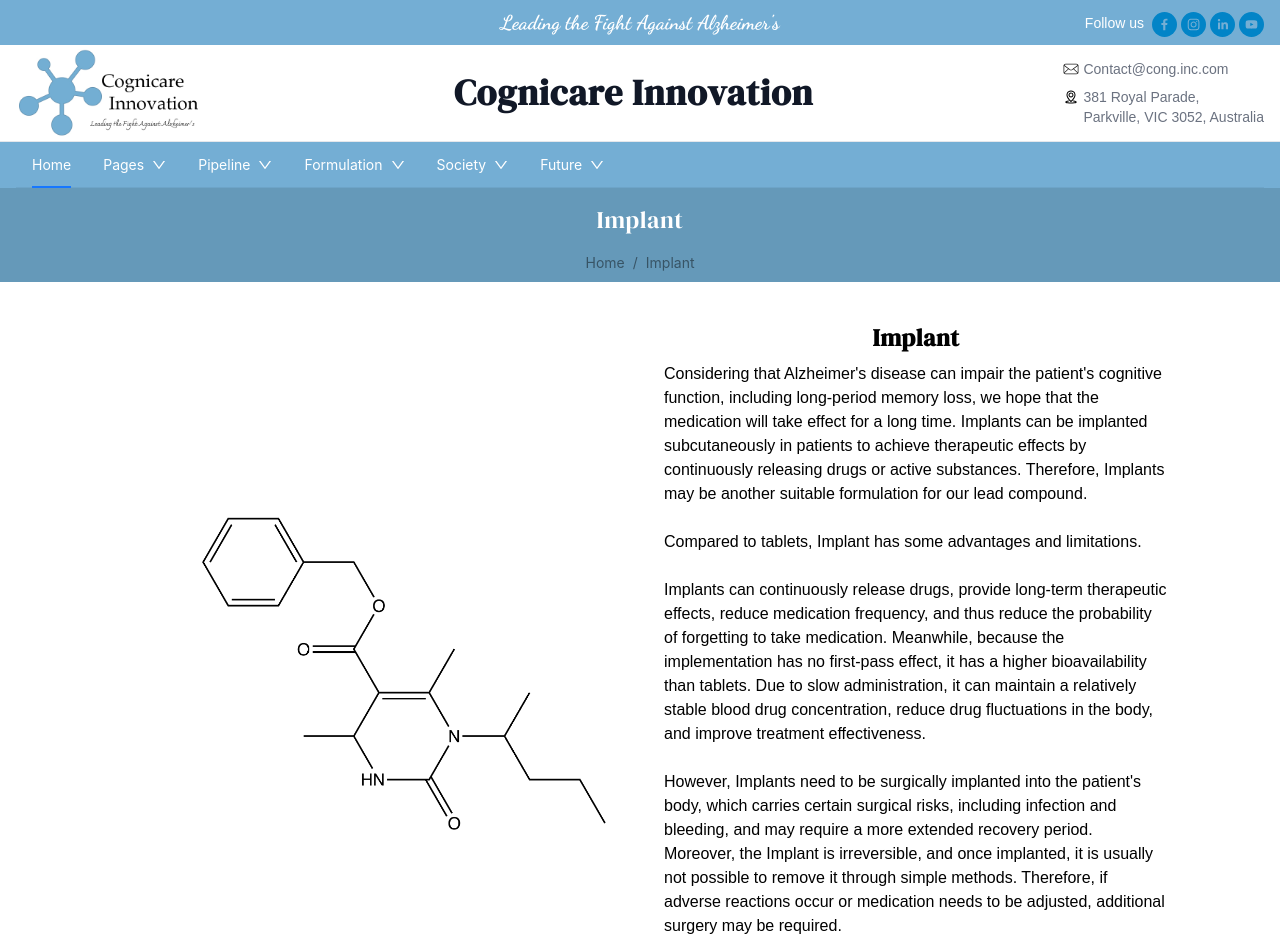
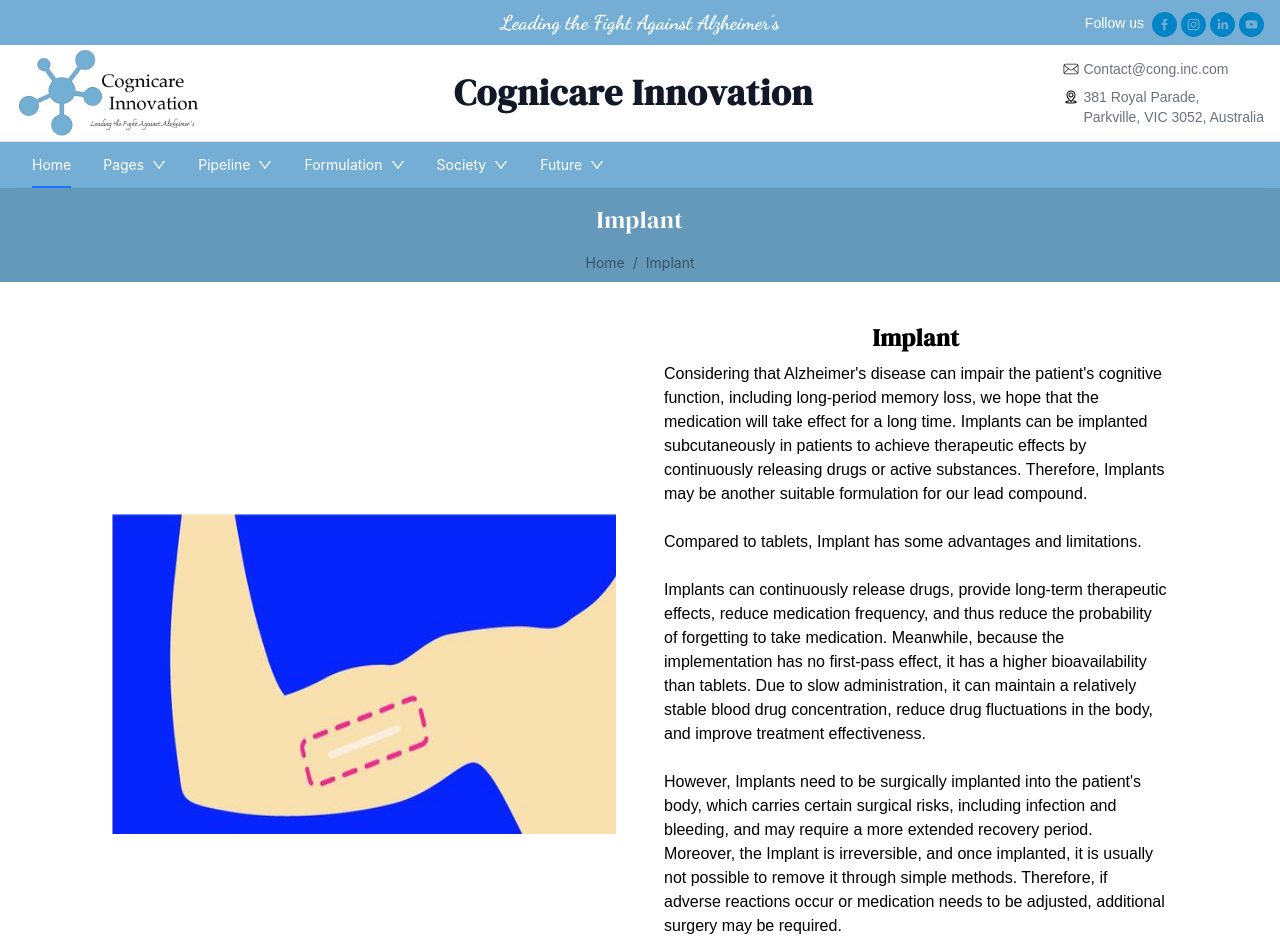
Before and after one commit to MUOliver1026/cognicare-innovation-website, a React (Vite) app: page /implant in a window 1280 px wide. Shown: the top 952 px of the page. Built offline with nearby package versions, Linux system fonts and the light colour scheme; a web font is replaced by a local one.

Commit message:
change pictures

```diff
--- a/src/pages/FutureDevelopment.jsx
+++ b/src/pages/FutureDevelopment.jsx
@@ -10,7 +10,7 @@ export default function FutureDevelopment() {
       <Breadcrumbs />
       <div className='grid grid-cols-2 gap-16 py-8 px-36'>
         <div className='bg-white flex justify-center items-center'>
-          <img src='https://images.unsplash.com/photo-1584432810601-6c7f27d2362b?q=80&w=3783&auto=format&fit=crop&ixlib=rb-4.0.3&ixid=M3wxMjA3fDB8MHxwaG90by1wYWdlfHx8fGVufDB8fHx8fA%3D%3D'
+          <img src='https://manufacturingchemist.com/article-image-alias/developments-in-global-pharmaceutical-excipients-in-4.jpg'
             alt='medicine' className='h-80 ml-20' />
         </div>
 
@@ -45,12 +45,12 @@ export default function FutureDevelopment() {
         </div>
 
         <div className='bg-white flex justify-center items-center'>
-          <img src='https://images.unsplash.com/photo-1542744095-fcf48d80b0fd?q=80&w=3876&auto=format&fit=crop&ixlib=rb-4.0.3&ixid=M3wxMjA3fDB8MHxwaG90by1wYWdlfHx8fGVufDB8fHx8fA%3D%3D'
+          <img src='https://www.atlantisbioscience.com/wp-content/uploads/2023/10/pexels-ivan-samkov-9629684.jpg'
             alt='medicine' className='h-80 ml-20' />
         </div>
 
         <div className='bg-white flex justify-center items-center'>
-          <img src='https://images.unsplash.com/photo-1589829545856-d10d557cf95f?q=80&w=3870&auto=format&fit=crop&ixlib=rb-4.0.3&ixid=M3wxMjA3fDB8MHxwaG90by1wYWdlfHx8fGVufDB8fHx8fA%3D%3D'
+          <img src='https://www.nsw.gov.au/sites/default/files/styles/hero_l_x1/public/2023-02/wnswlhd-clinical-trials-hero_0.jpg?itok=VRmqu7OD'
             alt='medicine' className='h-80 ml-20' />
         </div>
 
--- a/src/pages/Implant.jsx
+++ b/src/pages/Implant.jsx
@@ -1,6 +1,6 @@
 import React from 'react'
 import Breadcrumbs from '../components/Breadcrumbs';
-import MedicinePic from '../assets/2.png';
+import ImplantPic from '../assets/Implant.png';
 
 export default function Implant() {
   return (
@@ -11,7 +11,7 @@ export default function Implant() {
       <Breadcrumbs />
       <div className='grid grid-cols-2 gap-4 py-4 px-24'>
         <div className='grid-1 bg-white p-4 flex justify-center items-center'>
-          <img src={MedicinePic} alt='medicine' className='h-80 ml-20' />
+          <img src={ImplantPic} alt='medicine' className='h-80' />
         </div>
 
         <div className='grid-2 bg-white p-4'>
```
Also changed, not shown: src/assets/Implant.png (added).
